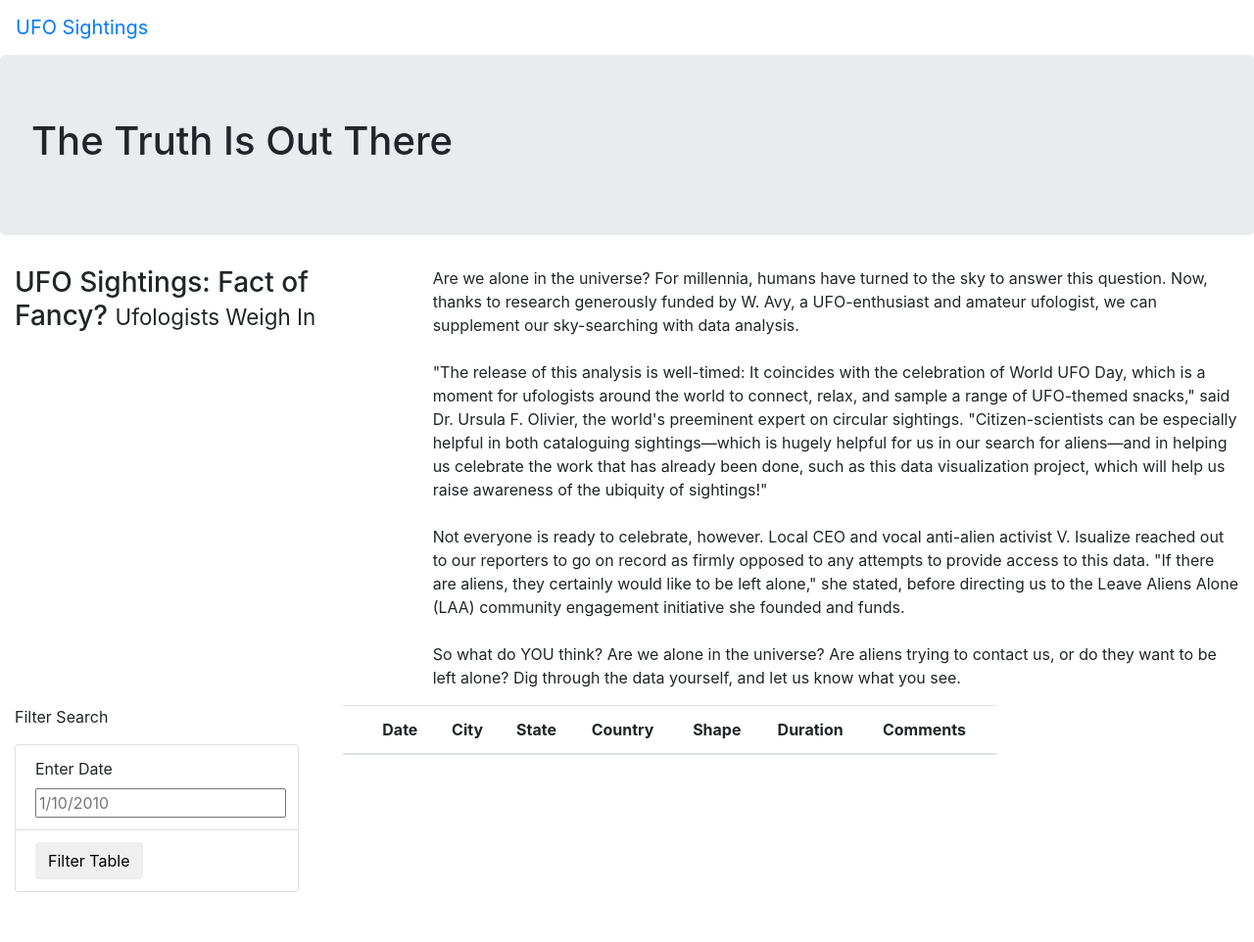
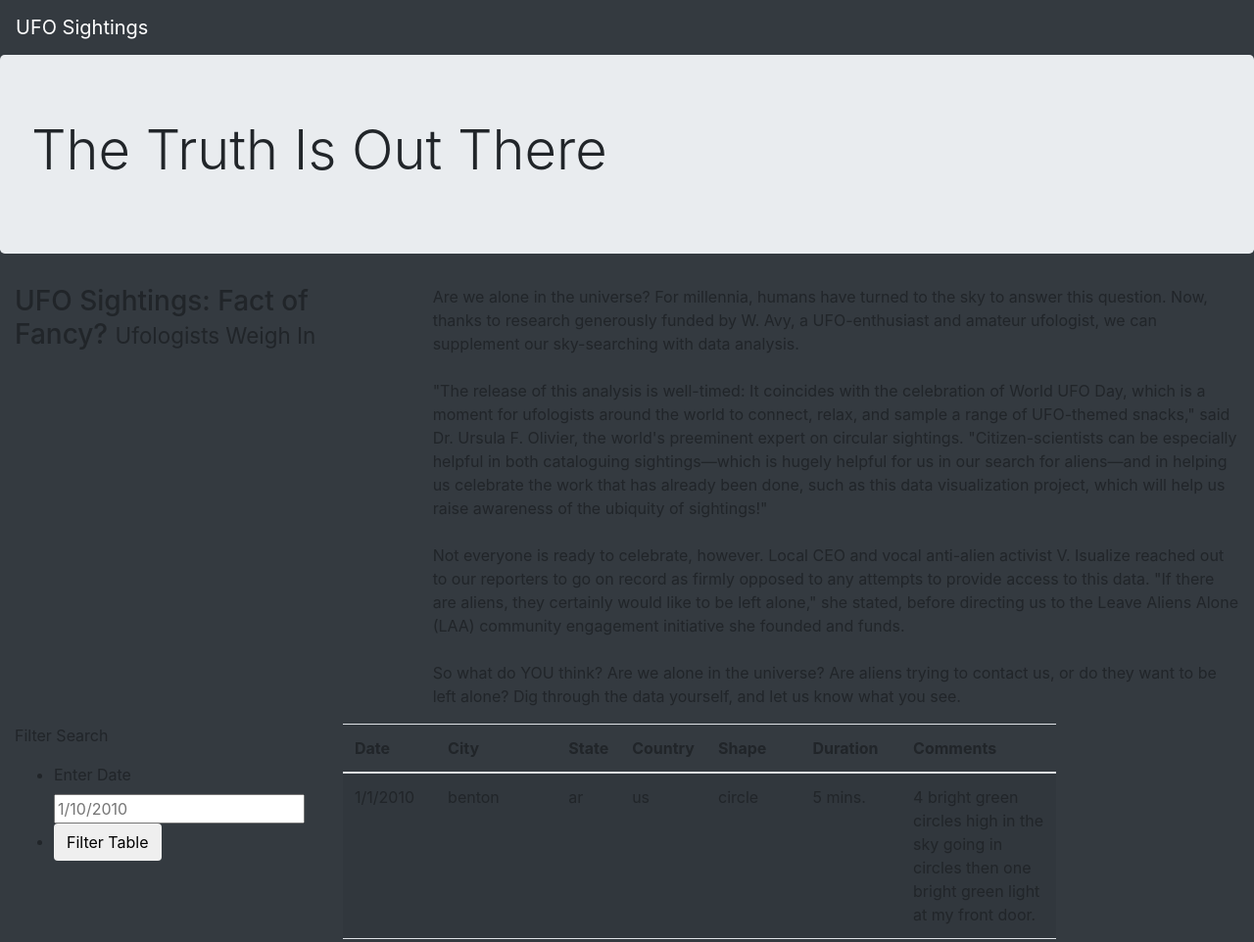
Before and after one commit to viralp353/UFOs, a plain HTML site: page index.html in a window 1280 px wide. Shown: the top 962 px of the page at 98% size. Before the commit the page ends 911 px from the top, so only its background shows below. Drawn offline with nearby package versions, Linux system fonts and the light colour scheme.

Commit message:
Customize the Page with CSS

```diff
--- a/index.html
+++ b/index.html
@@ -11,13 +11,14 @@
       crossorigin="anonymous"
     />
 </head>
-<body>
+<body class="bg-dark">
     <div class="wrapper">
-        <nav class="navbar navbar-expand-lg">
+        <nav class="navbar navbar-dark bg-dark navbar-expand-lg">
             <a class="navbar-brand" href="index.html">UFO Sightings</a>
         </nav>
         <div class="jumbotron">
-            <h1>The Truth Is Out There</h1>
+            <h1 class="display-4">The Truth Is Out There</h1>
+            <link rel="stylesheet" href="static/css/style.css"></link>
           </div>
     </div>
     <div class="container-fluid">
@@ -39,13 +40,15 @@
           <div class="col-md-3">
             <form>
               <p>Filter Search</p>
-                <ul class="list-group">
-                    <li class="list-group-item">
+              <ul>
+                <li class="bg-dark">
                   <label for="date">Enter Date</label>
                   <input type="text" placeholder="1/10/2010" id="datetime" />
                 </li>
-                    <li class="list-group-item">
-                        <button id="filter-btn" type="button" class="btn btn-default">Filter Table</button>
+                <li>
+                   <button id="filter-btn" type="button" class="btn btn-default">
+                     Filter Table
+                   </button>
                 </li>
               </ul>
              </form>
@@ -55,7 +58,6 @@
                 <table class="table table-striped">
                   <thead>
                     <tr>
-                      <th>
                         <th>Date</th>
                         <th>City</th>
                         <th>State</th>
@@ -63,7 +65,6 @@
                         <th>Shape</th>
                         <th>Duration</th>
                         <th>Comments</th>
-                      </th>
                     </tr>
                   </thead>
                   <tbody></tbody>
@@ -72,6 +73,8 @@
           </div>
         </div>
       </div>
-
+      <script src="https://cdnjs.cloudflare.com/ajax/libs/d3/4.11.0/d3.js"></script>
+      <script src="static/js/data.js"></script>
+      <script src="static/js/app.js"></script>
 </body>
 </html>
```
Lines whose indentation alone changed are shown as unchanged.
